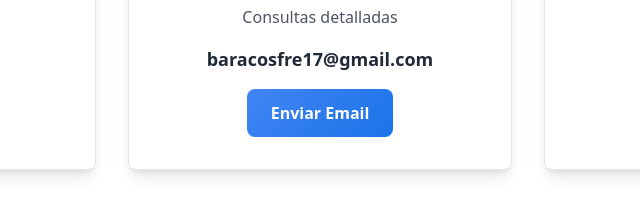
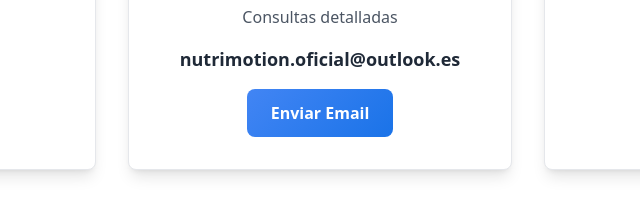
Before and after one commit to NutriMotion-OFICIAL/NutriMotion, a plain HTML site: page Contacto.html in a window 1280 px wide. Shown: the part 776-991 px from the top of the page, 320-960 px from the left. Drawn offline with nearby package versions, Linux system fonts and the light colour scheme.

Commit message:
Update Contacto.html

```diff
--- a/Contacto.html
+++ b/Contacto.html
@@ -232,8 +232,8 @@
                         </div>
                         <h3 class="text-xl font-bold text-gray-800 mb-2">Email</h3>
                         <p class="text-gray-600 mb-4">Consultas detalladas</p>
-                        <p class="text-lg font-semibold text-gray-800 mb-4">baracosfre17@gmail.com</p>
-                        <a href="mailto:baracosfre17@gmail.com?subject=Consulta%20sobre%20NutriMotion&body=Hola,%20me%20gustaría%20obtener%20más%20información%20sobre..." class="email-btn text-white px-6 py-3 rounded-lg font-semibold social-btn inline-block">
+                        <p class="text-lg font-semibold text-gray-800 mb-4">nutrimotion.oficial@outlook.es</p>
+                        <a href="mailto:nutrimotion.oficial@outlook.es?subject=Consulta%20sobre%20NutriMotion&body=Hola,%20me%20gustaría%20obtener%20más%20información%20sobre..." class="email-btn text-white px-6 py-3 rounded-lg font-semibold social-btn inline-block">
                             Enviar Email
                         </a>
                     </div>
```
